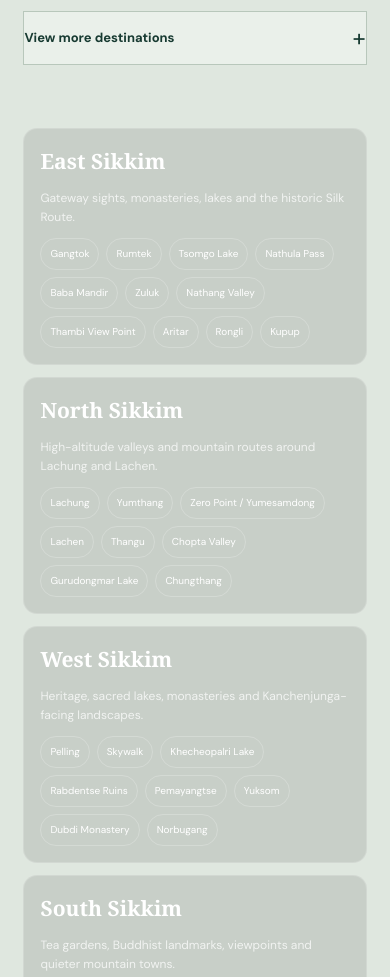
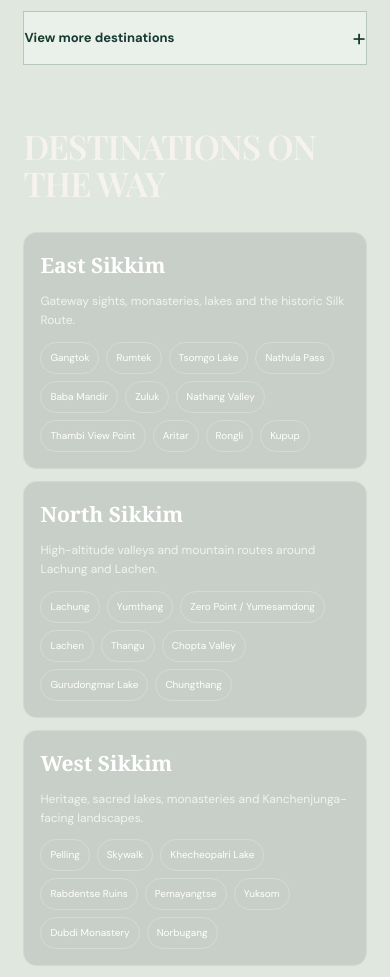
Before and after one commit to Mobdev-jpg/sawaaden-tours-and-travels, a plain HTML site: page index.html in a window 390 px wide. Shown: the part 4100-5077 px from the top of the page. Drawn offline with nearby package versions, Linux system fonts and the light colour scheme; no server answers.

Commit message:
Add destinations on the way heading to mobile

```diff
--- a/hover-effects.css
+++ b/hover-effects.css
@@ -15,7 +15,7 @@
   .package-card,.option-grid article,.gallery-grid figure,.photo-more-grid figure,.review-card { transition:transform .25s ease,box-shadow .25s ease; will-change:transform; }
   .package-card:hover,.option-grid article:hover,.gallery-grid figure:hover,.photo-more-grid figure:hover,.review-card:hover { transform:translateY(-7px) scale(1.015); box-shadow:0 16px 32px rgba(23,34,29,.14); }
   .package-card img,.option-grid img,.gallery-grid img,.photo-more-grid img { transition:transform .35s ease; }
-  .package-card:hover img,.option-grid article:hover img,.gallery-grid figure:hover img,.photo-more-grid figure:hover img { transform:scale(1.045); }
+  .package-card:hover img,.option-grid article:hover img,.gallery-grid img:hover,.photo-more-grid img:hover { transform:scale(1.045); }
   .destination-list a,.band-more-grid a { transition:transform .2s ease,padding-left .2s ease; }
   .destination-list a:hover,.band-more-grid a:hover { transform:translateX(5px); }
 }
@@ -49,7 +49,6 @@
   .destination-list b{font-size:20px;}
   .destination-list small{font-size:12px;}
 
-  /* The generated regional catalog replaces the older expandable list on desktop. */
   .band-more{display:none !important;}
 
   .destination-catalog{
@@ -110,7 +109,39 @@
   .destination-catalog .destination-place-list span{font-size:11px;padding:8px 10px;}
 }
 
+/* Mobile/tablet: keep the regional cards in their existing responsive layout,
+   but add the same editorial heading above them. */
 @media (max-width:1100px) {
-  .destination-catalog::before{display:none;}
-  .destination-catalog{width:100%;max-width:none;}
+  .destination-catalog{
+    width:100%;
+    max-width:none;
+  }
+  .destination-catalog::before{
+    content:'DESTINATIONS ON THE WAY';
+    display:block;
+    width:100%;
+    margin:0 0 12px;
+    padding:0;
+    color:#f6f3ec;
+    font-family:'Playfair Display',Georgia,serif;
+    font-size:clamp(30px,8vw,48px);
+    font-weight:600;
+    line-height:1.05;
+    letter-spacing:-1px;
+  }
 }
+
+@media (max-width:600px) {
+  .destination-catalog::before{
+    margin-bottom:18px;
+    font-size:34px;
+    line-height:1.08;
+  }
+}
+
+@media (max-width:380px) {
+  .destination-catalog::before{
+    margin-bottom:15px;
+    font-size:30px;
+  }
+}
```
